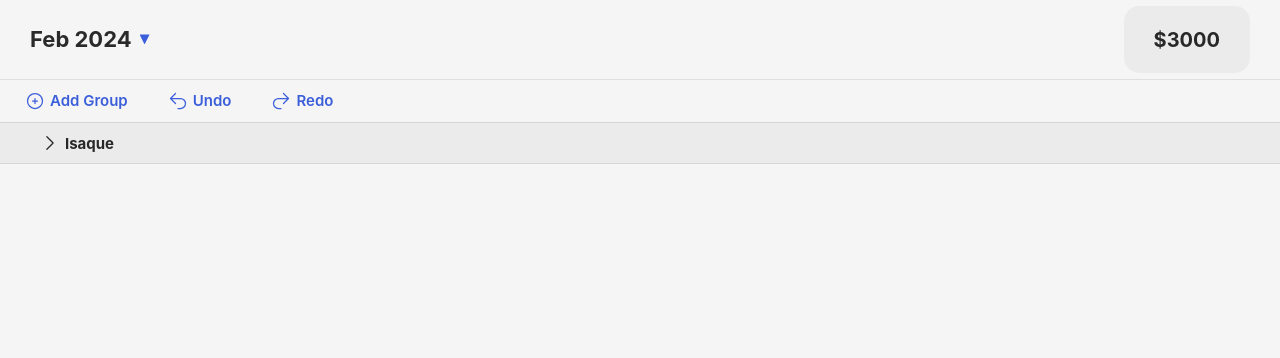
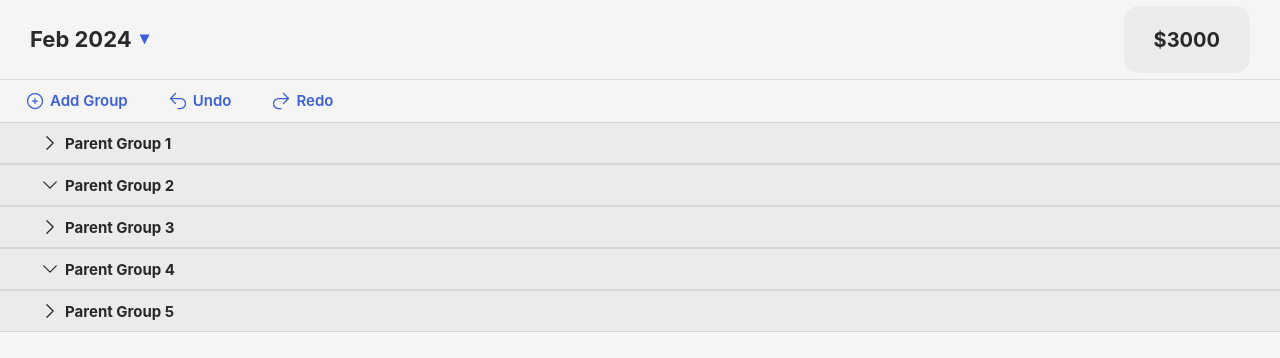
Before and after one commit to Hugo-Farias/budget-control, a React (Vite) app: page / in a window 1280 px wide. Shown: the top 358 px of the page. Built offline with nearby package versions, Linux system fonts and the light colour scheme.

Commit message:
added dummy data

```diff
--- a/src/components/Group.scss
+++ b/src/components/Group.scss
@@ -18,7 +18,7 @@
     padding-inline: 4rem;
     //padding-block: 0.5rem;
     & > svg {
-      transition: transform 0.2s ease-in-out;
+      transition: transform 0.1s ease-in-out;
       margin-right: 0.5rem;
       height: 2rem;
 
--- a/src/components/Group.tsx
+++ b/src/components/Group.tsx
@@ -3,15 +3,21 @@ import { arrowLeftSvg } from "../resources/svg";
 import { useState } from "react";
 import { group } from "../types";
 
-const Group = function (props: group) {
-  const [open, setOpen] = useState(props.openInitial);
+const Group = function ({ openInitial, childList, title }: group) {
+  const [open, setOpen] = useState(openInitial);
+
+  let childListJSX = null;
+  if (childList) {
+    childListJSX = childList.map((value, index) => {});
+  }
 
   return (
     <div className={`group ${open}`} onClick={() => setOpen((prev) => !prev)}>
       <div className="title">
         {arrowLeftSvg}
-        {props.title}
+        {title}
       </div>
+      {/*{childListJSX ? childListJSX : ""}*/}
     </div>
   );
 };
--- a/src/components/List.tsx
+++ b/src/components/List.tsx
@@ -1,8 +1,23 @@
 import "./List.scss";
+import { group } from "../types";
 import { backwardSvg, forwardSvg, addSvg } from "../resources/svg";
 import Group from "./Group";
+import DUMMY from "../resources/DUMMYDATA.json";
+
+const data: group[] = DUMMY;
 
 const List = function () {
+  const groupJSX = data.map((v, i) => {
+    return (
+      <Group
+        key={i}
+        openInitial={v.openInitial}
+        title={v.title}
+        childList={v.childList}
+      />
+    );
+  });
+
   return (
     <div className="list">
       <div className="toolbar">
@@ -10,9 +25,7 @@ const List = function () {
         <span className="undo">{backwardSvg} Undo</span>
         <span className="redo">{forwardSvg} Redo</span>
       </div>
-      <div className="groups">
-        <Group openInitial={false} title={"Isaque"} />
-      </div>
+      <div className="groups">{groupJSX}</div>
     </div>
   );
 };
--- /dev/null
+++ b/src/resources/DUMMYDATA.json
@@ -0,0 +1,58 @@
+[
+  {
+    "openInitial": false,
+    "title": "Parent Group 1",
+    "childList": [
+      {
+        "title": "Child 1",
+        "amount": 100,
+        "expiration": "2023-12-31T00:00:00.000Z"
+      },
+      {
+        "title": "Child 2",
+        "amount": 200,
+        "expiration": "2024-06-15T00:00:00.000Z"
+      },
+      {
+        "title": "Child 3",
+        "amount": 150,
+        "expiration": "2023-10-15T00:00:00.000Z"
+      }
+    ]
+  },
+  {
+    "openInitial": true,
+    "title": "Parent Group 2",
+    "childList": [
+      {
+        "title": "Child 1",
+        "amount": 80,
+        "expiration": "2024-01-31T00:00:00.000Z"
+      }
+    ]
+  },
+  {
+    "openInitial": false,
+    "title": "Parent Group 3"
+  },
+  {
+    "openInitial": true,
+    "title": "Parent Group 4"
+  },
+  {
+    "openInitial": false,
+    "title": "Parent Group 5",
+    "childList": [
+      {
+        "title": "Child 1",
+        "amount": 120,
+        "expiration": "2023-11-30T00:00:00.000Z"
+      },
+      {
+        "title": "Child 2",
+        "amount": 180,
+        "expiration": "2024-02-28T00:00:00.000Z"
+      }
+    ]
+  }
+]
--- a/src/types.ts
+++ b/src/types.ts
@@ -1,7 +1,7 @@
 export type group = {
   openInitial: boolean;
   title: string;
-  children?: groupChild;
+  childList: groupChild[] | undefined;
 };
 
 export type groupChild = {
```
Also changed, not shown: src/resources/svg.tsx (+17 -0 lines).
